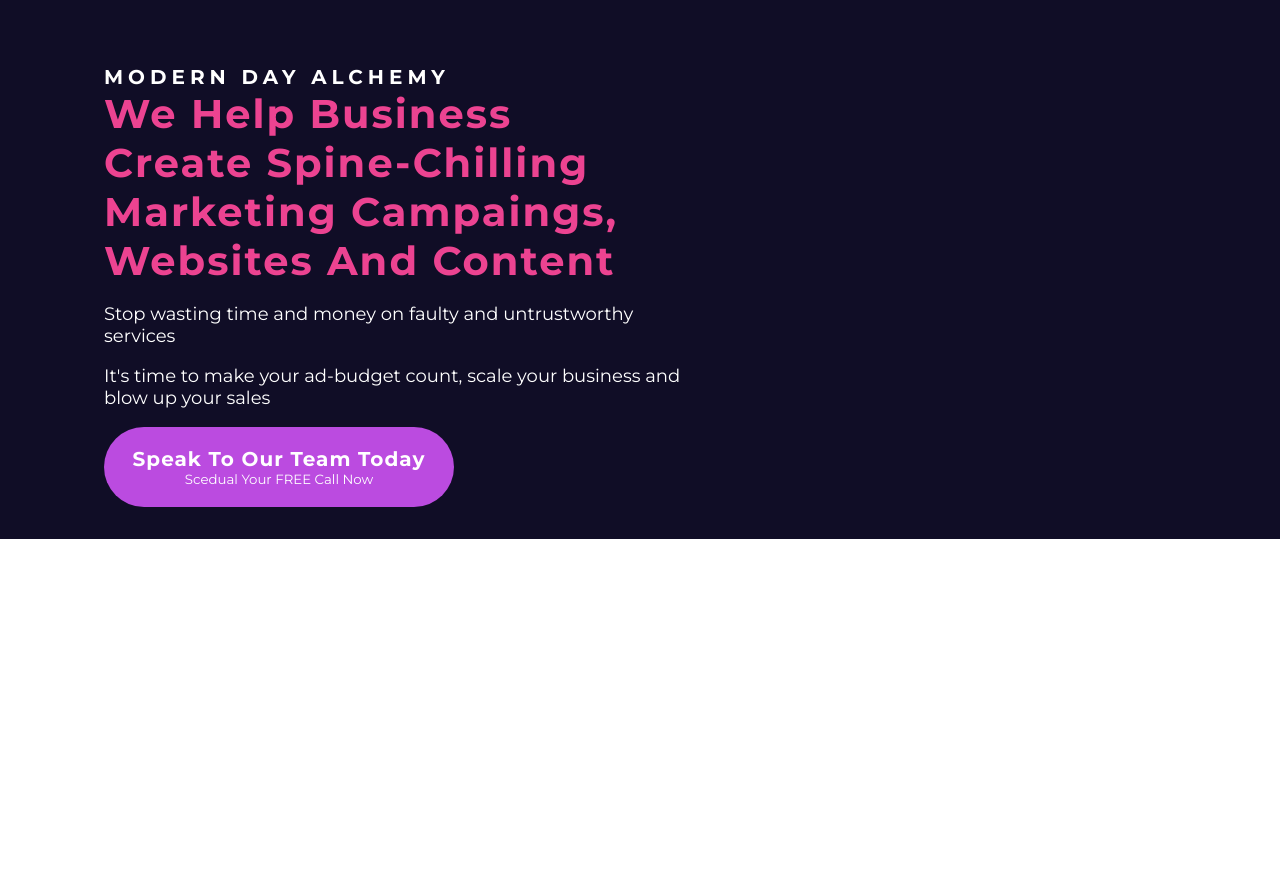
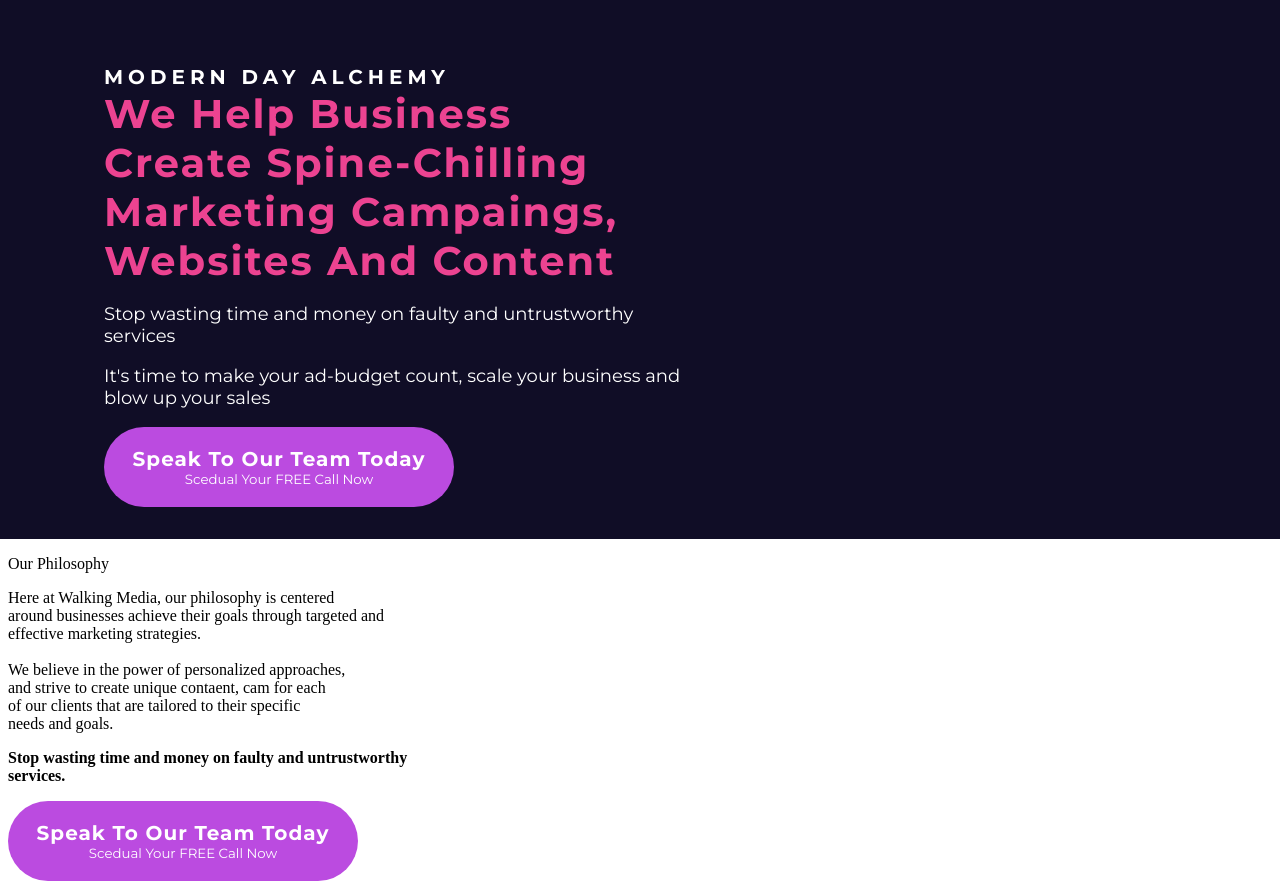
Before and after one commit to Mikeowsky-2104/WalkingMedia.net, a plain HTML site: page index.html in a window 1280 px wide. Shown: the part 97-986 px from the top of the page. Before the commit the page ends 800 px from the top, so only its background shows below. Drawn offline with Linux system fonts and the light colour scheme.

Commit message:
Update index.html

```diff
--- a/index.html
+++ b/index.html
@@ -24,5 +24,23 @@
       </button>
     </div>
   </header>
+  <div id="textarea">
+    <p id="subtitle">Our Philosophy</p>
+    <p id="text">Here at Walking Media, our philosophy is centered <br>
+      around businesses achieve their goals through targeted and <br>
+       effective marketing strategies. <br>
+      <br>
+      We believe in the power of personalized approaches, <br>
+      and strive to create unique contaent, cam for each <br>
+      of our clients that are tailored to their specific <br>
+      needs and goals.<br>
+    </p>
+      <p id="highlight"><b>Stop wasting time and money on faulty and untrustworthy<br>
+      services.</b></p>
+      <button>
+        <p id="bh1"><b>Speak To Our Team Today</b></p>
+        <p id="bh2">Scedual Your FREE Call Now</p>
+      </button>
+  </div>
   </body>
 </html>
```
